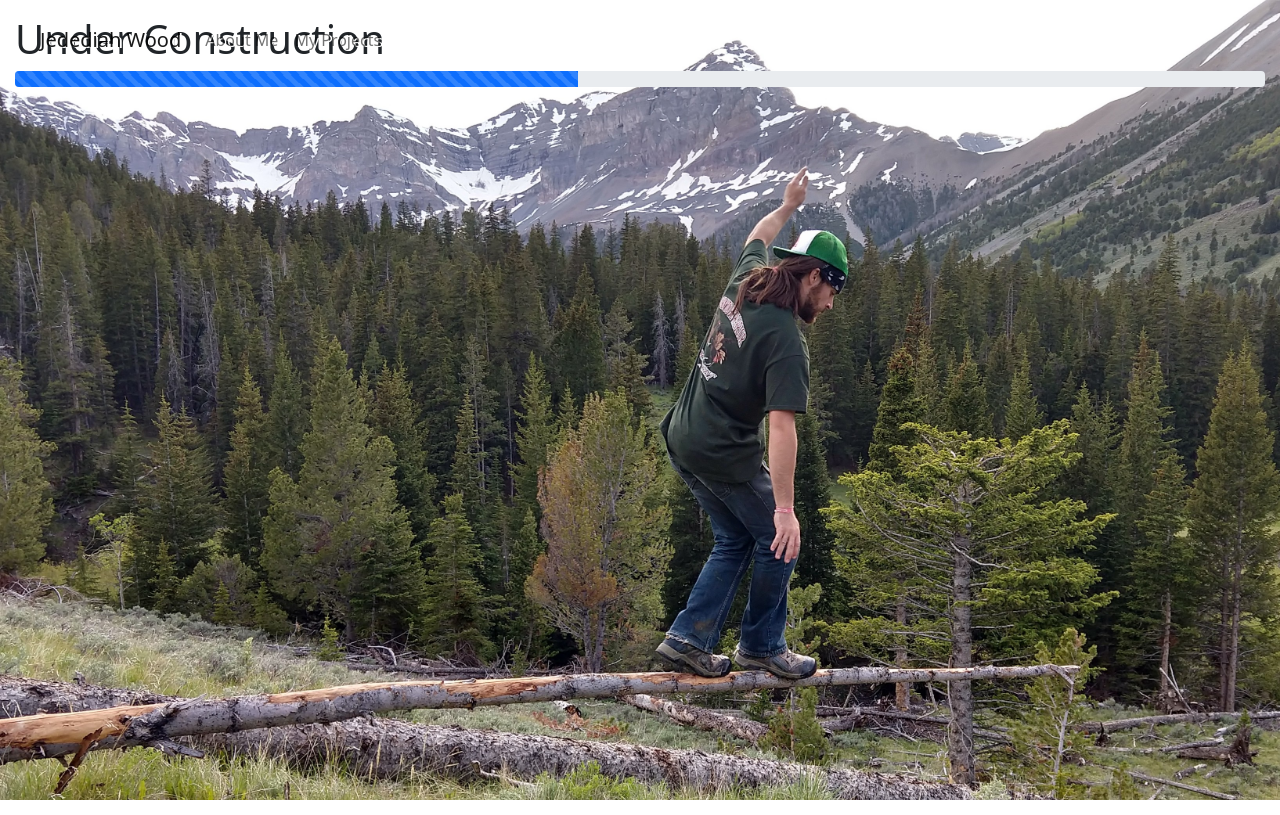
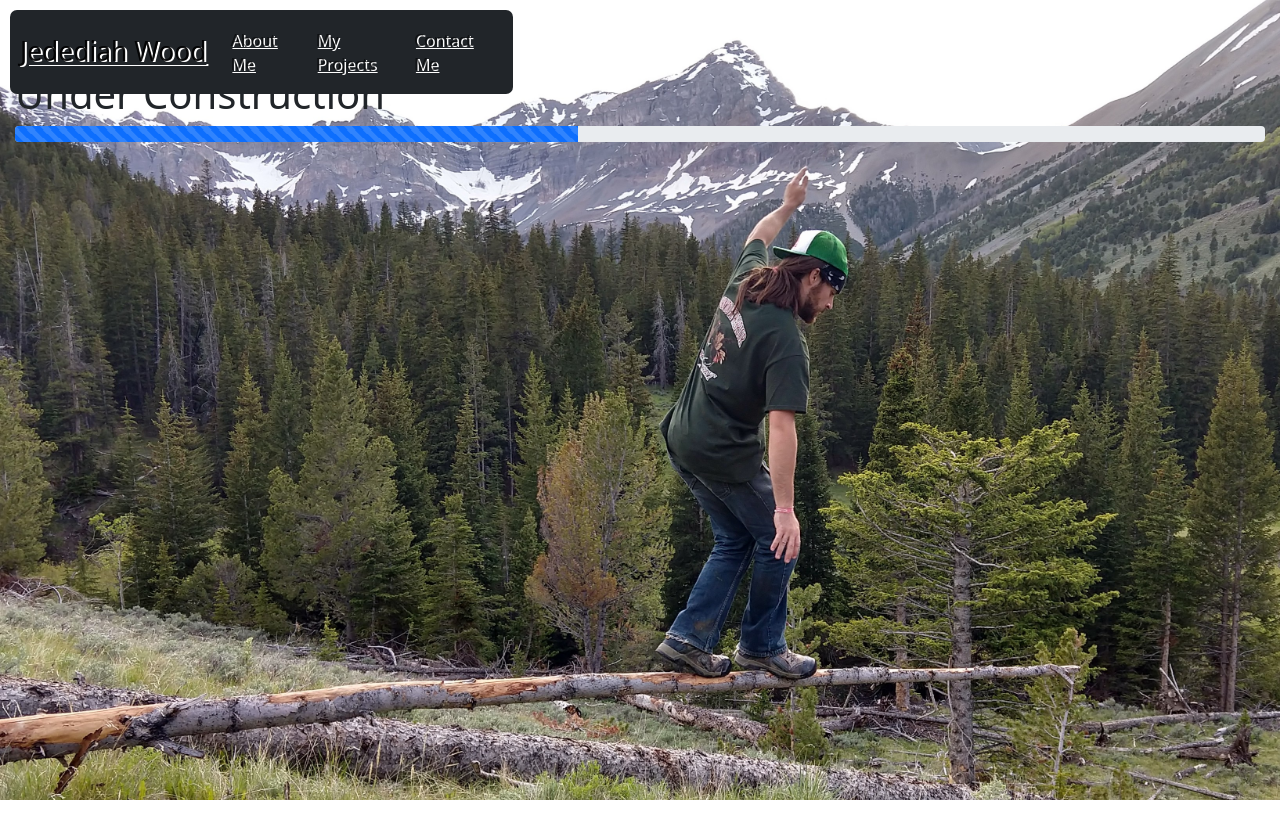
Before and after one commit to jedCode28/Portafolio-, a React (Create React App) app: page / in a window 1280 px wide. Built offline with nearby package versions, Linux system fonts and the light colour scheme.

Commit message:
more nav later

```diff
--- a/src/components/NavBar.js
+++ b/src/components/NavBar.js
@@ -4,15 +4,16 @@ import '../App.css';
 
 const NavBar = () => {
   return(
-    <div style={{width: '500px', textShadow: '2px 1px white', textDecoration: 'underline white'}}>
-      <Navbar bg="transparent" fixed="top" style={{paddingLeft: '40px', paddingTop: '20px', borderColor: 'black !important'}}>
+    <div style={{width: '500px', textShadow: '2px 1px white'}}>
+      <Navbar as="navbar" bg="dark" fixed="top" style={{width: '503px', padding: '10px', margin: '10px', color: 'white !important', textDecoration: 'underline', borderRadius: '7px'}}>
       {/* can change from fixed to ^^^sticky on bootstrap website for navbar  */}
-        <Navbar.Brand href="/">Jedediah Wood</Navbar.Brand>
+        <Navbar.Brand href="/" style={{fontSize: '1.65rem'}}>Jedediah Wood</Navbar.Brand>
         <Navbar.Toggle aria-controls="basic-navbar-nav" />
         {/* <Navbar.Collapse id="basic-navbar-nav"> */}
           <Nav className='navclass'>
             <Nav.Link href="/" >About Me</Nav.Link>
             <Nav.Link href="#link">My Projects</Nav.Link>
+            <Nav.Link href="#link">Contact Me</Nav.Link>
           </Nav>
         {/* </Navbar.Collapse> */}
       </Navbar>
--- a/src/pages/Home.js
+++ b/src/pages/Home.js
@@ -5,7 +5,7 @@ import ProgressBar from 'react-bootstrap/ProgressBar';
 
 const Home = () => {
   return(
-    <div>
+    <div style={{paddingTop: '55px'}}>
       <h1>Under Construction</h1>
       <ProgressBar animated now={45} />
     </div>
```
